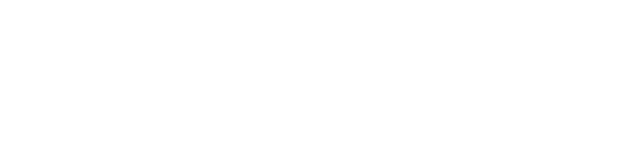
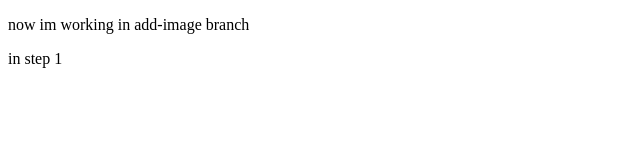
Before and after one commit to MohammedNazx/test, a plain HTML site: page index.html in a window 1280 px wide. Shown: the whole page, without its empty margins (0-640 px from the left). Drawn offline with Linux system fonts and the light colour scheme.

Commit message:
inserted image paragraph

```diff
--- a/index.html
+++ b/index.html
@@ -7,5 +7,8 @@
 </head>
 <body>
 
+    <p>now im working in add-image branch</p>
+    <p>in step 1</p>
+
 </body>
 </html>
```
